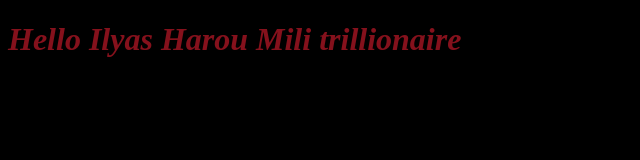
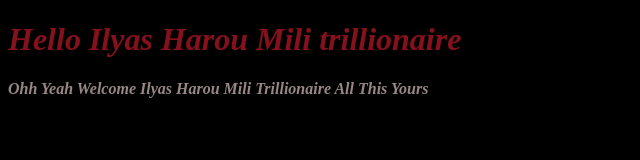
Before and after one commit to ILYASHARO/Introduction_to_Programming_Using_C-_Level-1, a plain HTML site: page index.html in a window 1280 px wide. Shown: the whole page, without its empty margins (0-640 px from the left). Drawn offline with Linux system fonts and the light colour scheme.

Commit message:
changing style for the paragraphe

```diff
--- a/index.html
+++ b/index.html
@@ -8,6 +8,7 @@
 </head>
 <body>
     <h1>Hello Ilyas Harou Mili trillionaire</h1>
+    <p class="test">Ohh Yeah Welcome Ilyas Harou Mili Trillionaire All This Yours</p>
     <script src="app.js"></script>
 </body>
 </html>
--- a/style.css
+++ b/style.css
@@ -7,3 +7,8 @@ h1{
 body{
     background-color: black;
 }
+p.test{
+    color: rgb(152, 135, 135);
+    font-weight: bold;
+    font-style: oblique;
+}
```
